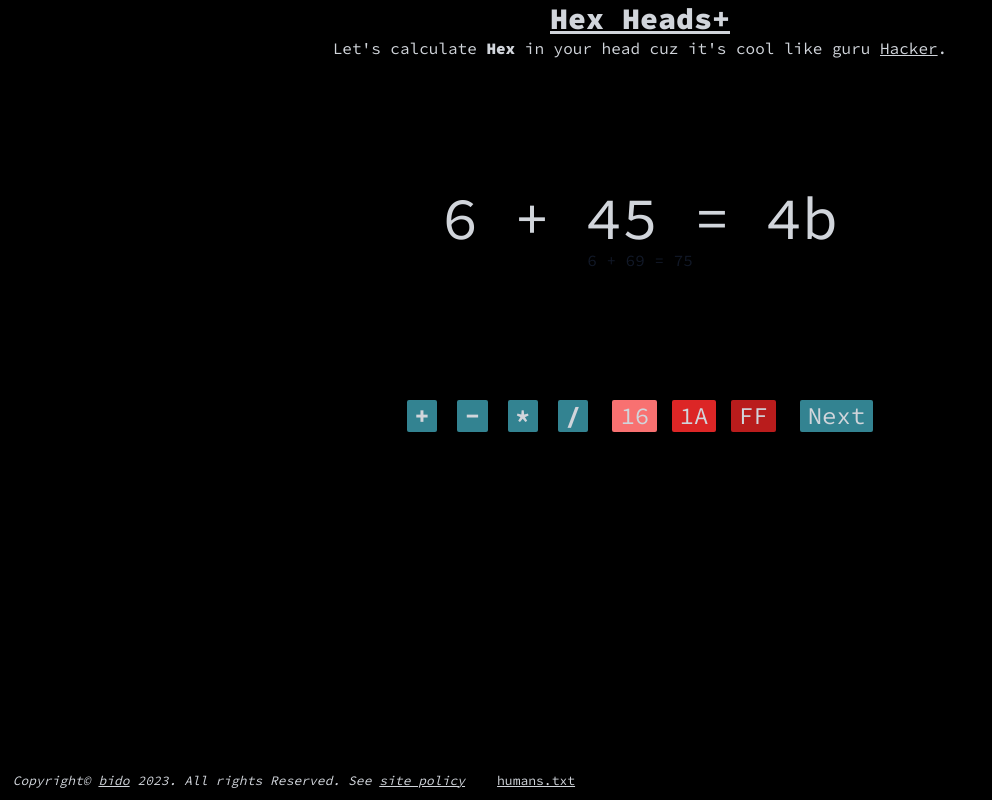
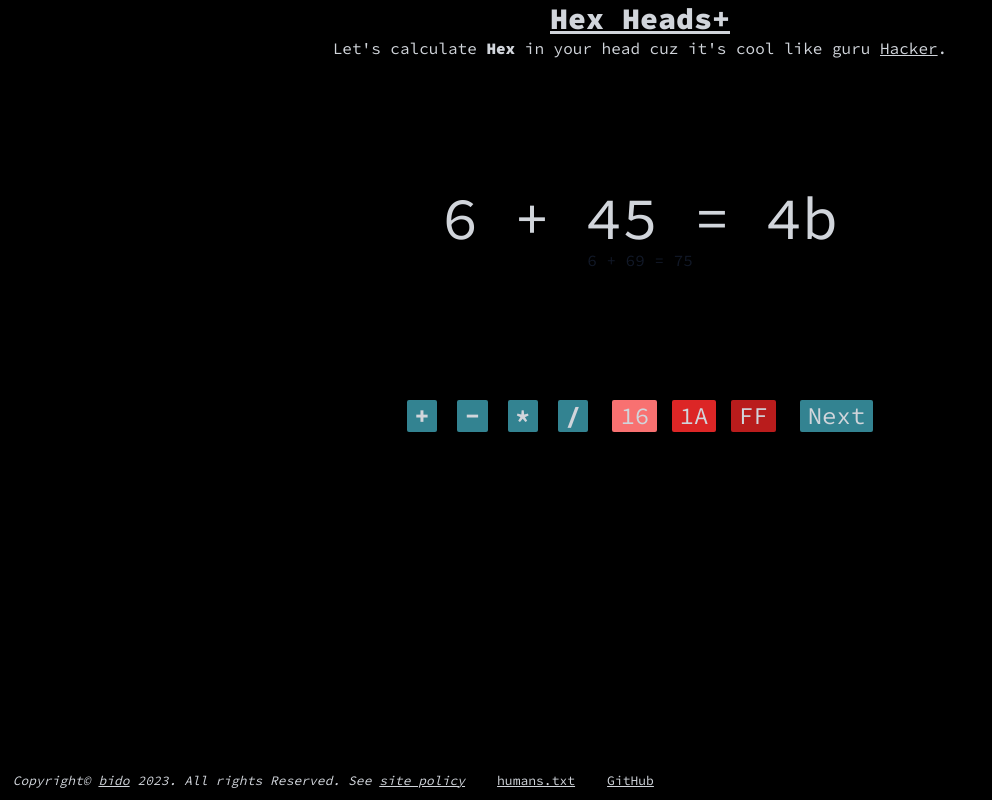
Before and after one commit to K-REBO/hexHeads, a SvelteKit app: page / in a window 1280 px wide. Shown: the whole page, without its empty margins (0-992 px from the left). Built offline with nearby package versions, Linux system fonts and the light colour scheme.

Commit message:
:seedling: Add github link

```diff
--- a/src/routes/+page.svelte
+++ b/src/routes/+page.svelte
@@ -156,6 +156,7 @@
                 <a href="https://blog.bido.dev/policies/site">site policy</a>
             </span>
             <a href="https://blog.bido.dev/humans.txt">humans.txt</a>
+            <a href="https://github.com/K-REBO/hexHeads">GitHub</a>
         </p>
     </footer>
 </div>
```
Also changed, not shown: 12 other files (tests, documents, lock files or other folders).
